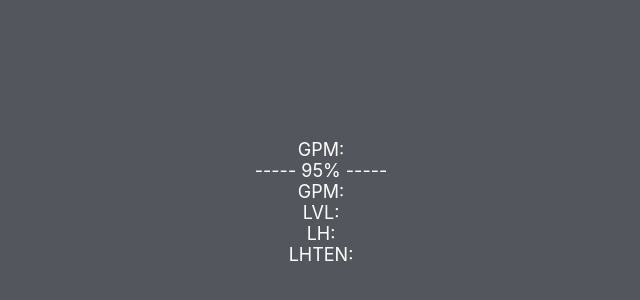
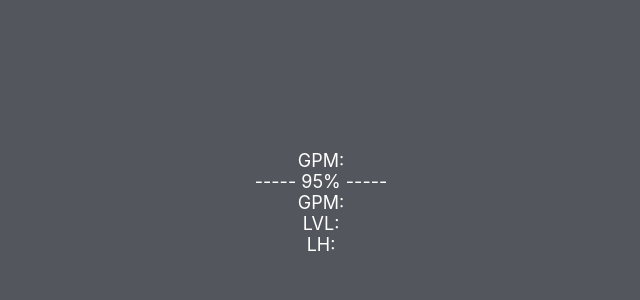
Before and after one commit to Luchanso/dota-helper, a React (Create React App) app: page / in a window 1280 px wide. Shown: the part 198-498 px from the top of the page, without its empty margins (319-959 px from the left). Built offline with nearby package versions, Linux system fonts and the light colour scheme; no server answers.

Commit message:
feat: hide lhten after 11 minutes

```diff
--- a/src/App.tsx
+++ b/src/App.tsx
@@ -3,7 +3,7 @@ import { useDota2 } from "./hooks/useDota2";
 import { Stat } from "./components/Stat/Stat";
 import "./App.css";
 import {
-  // clockTimeSelector,
+  isLess11MinutesSelector,
   gpmSelector,
   benchmarksGPM95Selector,
   benchmarksLVL95Selector,
@@ -13,6 +13,7 @@ import {
 
 function App() {
   const state = useDota2();
+  const isLess11Minutes = isLess11MinutesSelector(state);
 
   return (
     <div className="App">
@@ -23,7 +24,7 @@ function App() {
         <Stat name="GPM" value={benchmarksGPM95Selector(state)} />
         <Stat name="LVL" value={benchmarksLVL95Selector(state)} />
         <Stat name="LH" value={LHSelector(state)} />
-        <Stat name="LHTEN" value={LHTENSelector(state)} />
+        {isLess11Minutes && <Stat name="LHTEN" value={LHTENSelector(state)} />}
       </header>
     </div>
   );
--- a/src/state/state-selector.ts
+++ b/src/state/state-selector.ts
@@ -121,3 +121,13 @@ export const LHTENSelector = createSelector(
   (benchmarksResult) =>
     benchmark95PercentileSelector(benchmarksResult?.lhten)?.value
 );
+
+export const isLess11MinutesSelector = (state: State) => {
+  const time = clockTimeSelector(state);
+
+  if (!time) {
+    return false;
+  }
+
+  return time <= 60 * 11;
+};
```
